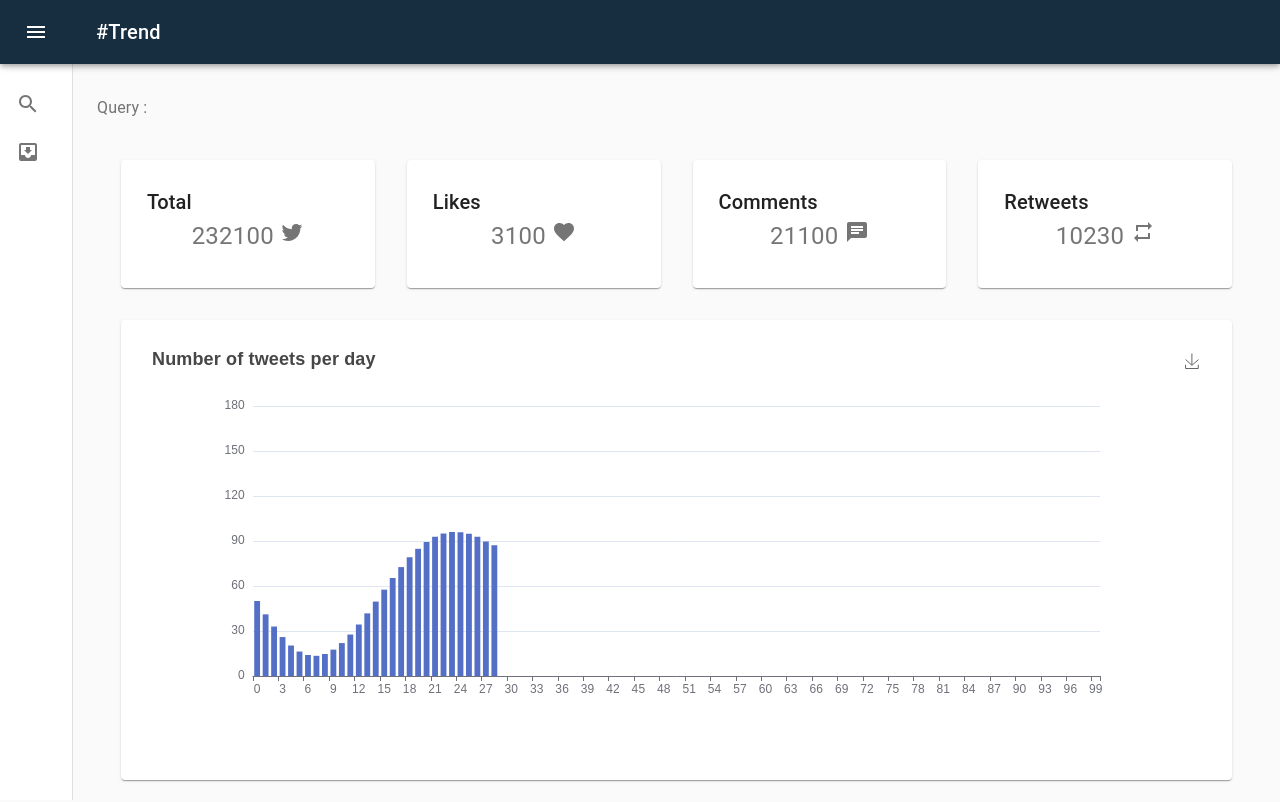
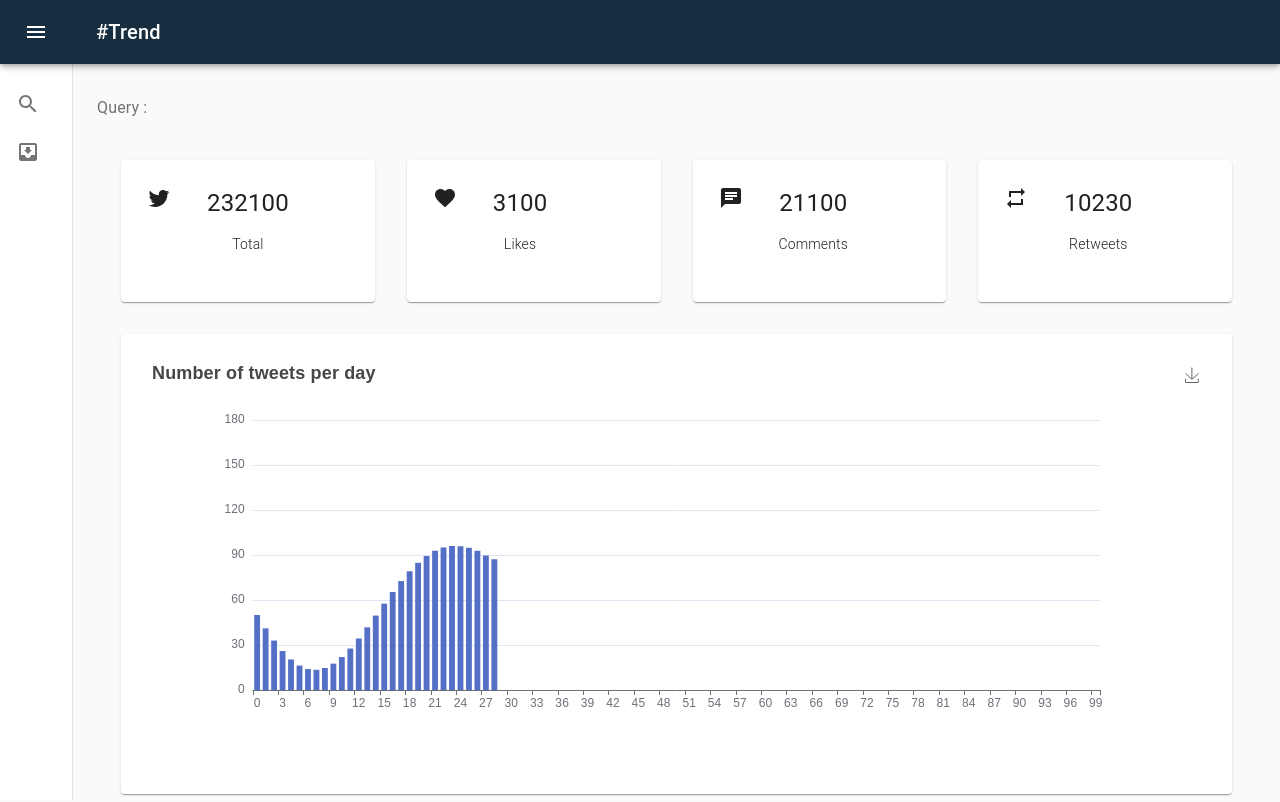
Before and after one commit to fquellec/hash-trend, a React (Create React App) app: page /dashboard in a window 1280 px wide. Shown: the top 802 px of the page. Built offline with nearby package versions, Linux system fonts and the light colour scheme.

Commit message:
style single value cards

```diff
--- a/src/components/Card.js
+++ b/src/components/Card.js
@@ -22,8 +22,20 @@ const useStyles = makeStyles({
   },
   value: {
     textAlign: 'center',
+    verticalAlign: 'top',
     fontSize: 24,
-
+  },
+  values: {
+      display: 'flex',
+  },
+  description: {
+    textAlign: 'center',
+    fontWeight: '300',
+  },
+  icon: {
+    width: 60,
+    height: 60,
+    textAlign: 'left',
   },
   title: {
     fontSize: 14,
@@ -68,12 +80,13 @@ export function SingleValueCard(props) {
 
     return (
         <SimpleCard>
-            <Typography variant="h6" component="h5">
-                {props.title}
-            </Typography>
-            <Typography className={classes.value} color="textSecondary">
-                {props.value} {props.icon}
-            </Typography>
+            <div className={classes.values}>
+                <div className={classes.icon}>{props.icon}</div>
+                <div>
+                    <div className={classes.value}>{props.value} </div>
+                    <p className={classes.description}>{props.title}</p>
+                </div>
+            </div>
         </SimpleCard>
     );
 }
```
